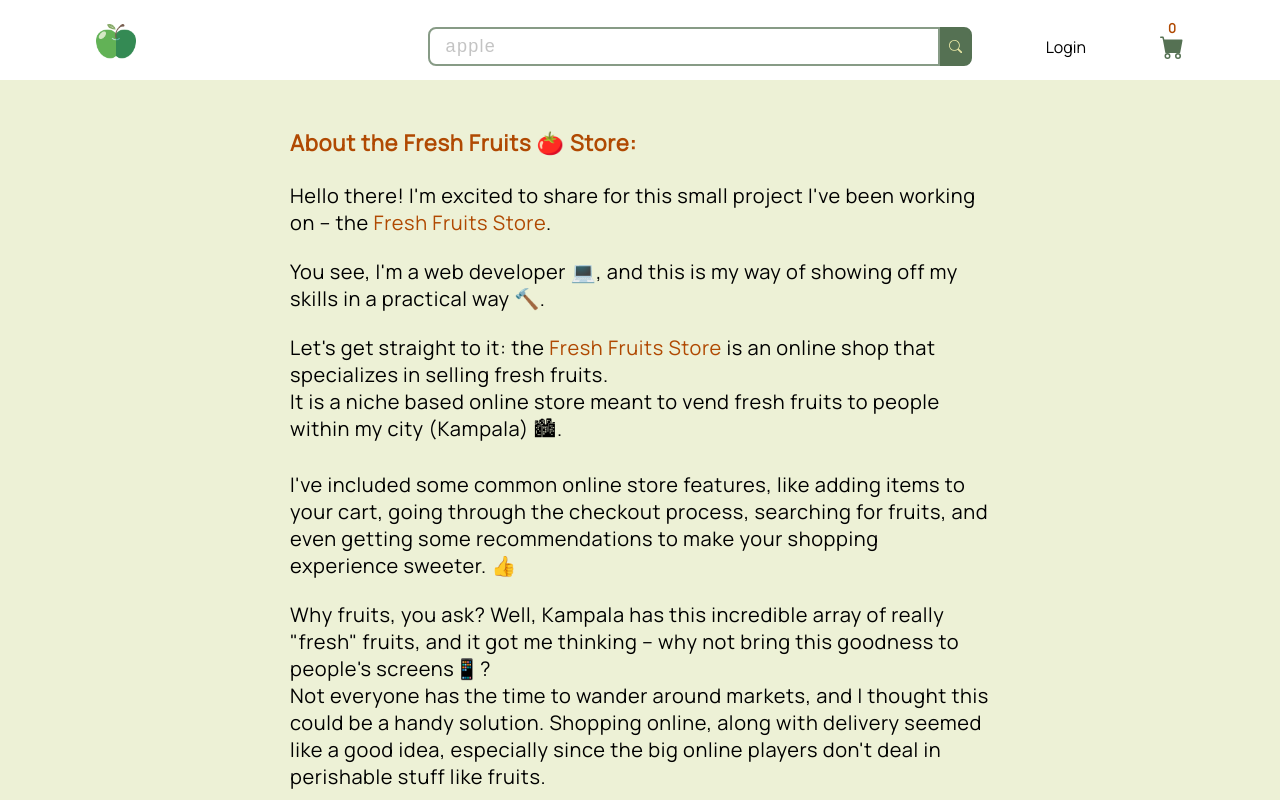
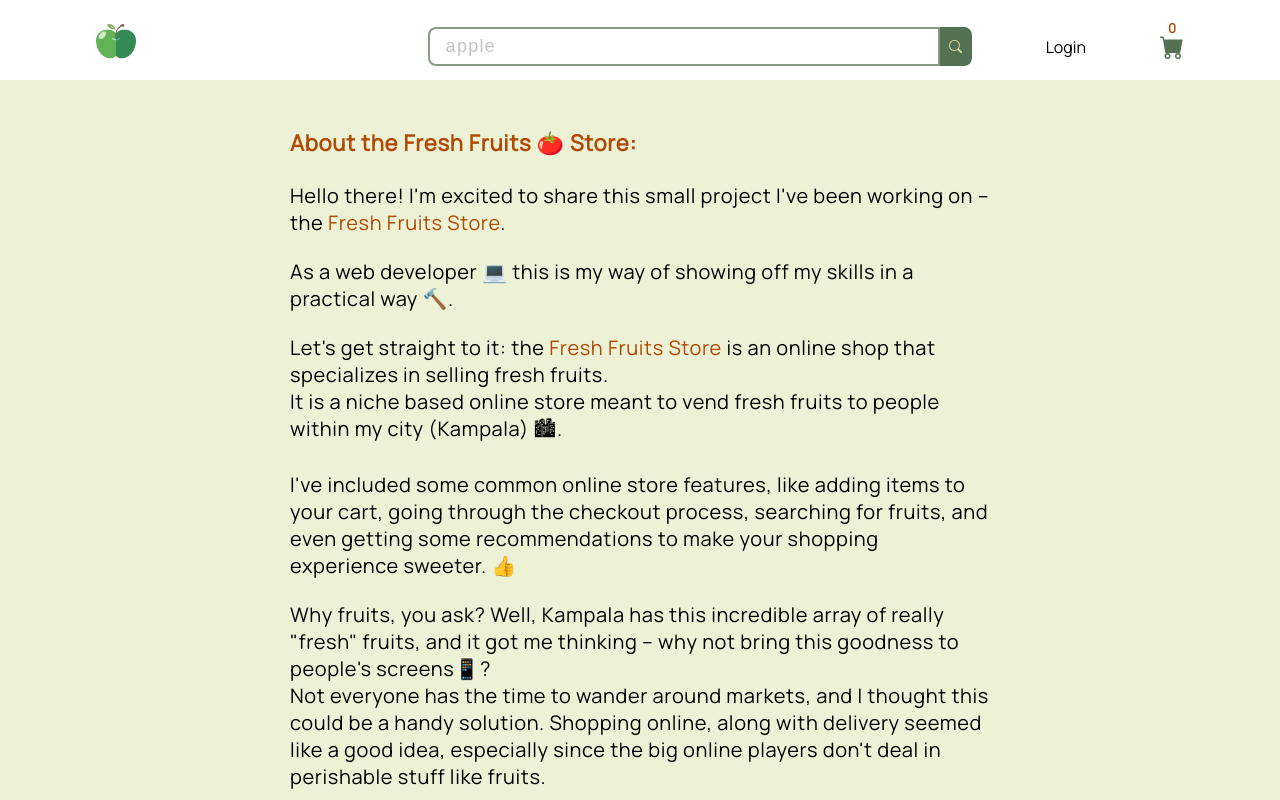
Before and after one commit to rwothmio/fresh-fruits-store, a React (Create React App) app: page /about in a window 1280 px wide. Shown: the top 800 px of the page. Built offline with nearby package versions, Linux system fonts and the light colour scheme.

Commit message:
edit about page

```diff
--- a/src/containers/about-page/About.jsx
+++ b/src/containers/about-page/About.jsx
@@ -9,12 +9,12 @@ function About() {
           About the Fresh Fruits <span>&#127813;</span> Store:
         </h1>
         <p>
-          Hello there! I'm excited to share for this small project I've been working
+          Hello there! I'm excited to share this small project I've been working
           on – the <span className="freshFruitStore">Fresh Fruits Store</span>.
         </p>
         <br />
         <p>
-          You see, I'm a web developer &#128187;, and this is my way of showing
+          As a web developer &#128187; this is my way of showing
           off my skills in a practical way &#x1F528;.
         </p>
         <br />
```
